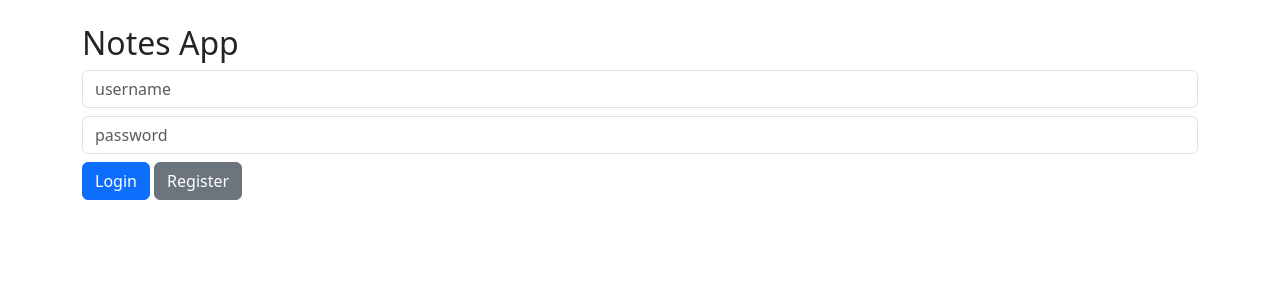
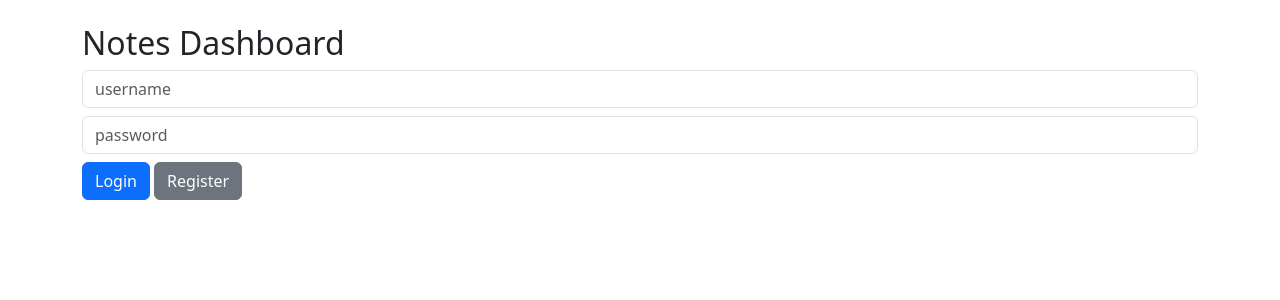
Before and after one commit to KrishCoder23/notes-devops, a Flask app: page / in a window 1280 px wide. Shown: the top 300 px of the page. Run offline with Flask 3, Linux system fonts and the light colour scheme.

Commit message:
feat: rename homepage title

```diff
--- a/app/templates/index.html
+++ b/app/templates/index.html
@@ -4,7 +4,7 @@
 <title>Notes</title>
 <link href="https://cdn.jsdelivr.net/npm/bootstrap@5.3.3/dist/css/bootstrap.min.css" rel="stylesheet">
 </head><body class="container py-4">
-<h2>Notes App</h2>
+<h2>Notes Dashboard</h2>
 <div id="auth" class="mb-3">
   <input id="u" class="form-control mb-2" placeholder="username">
   <input id="p" type="password" class="form-control mb-2" placeholder="password">
```
